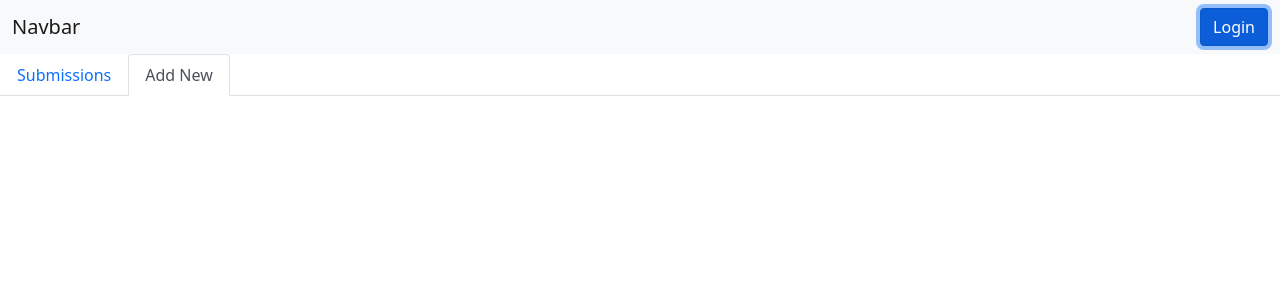
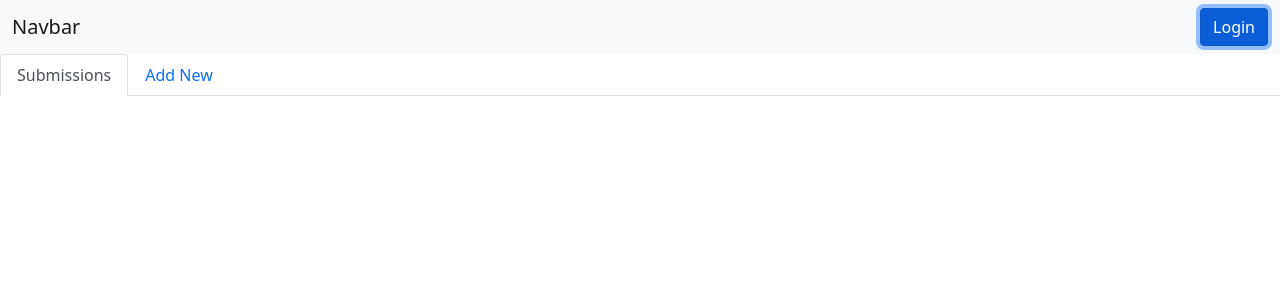
Before and after one commit to sh3ngsh3ng/Project-02-V2, a React (Create React App) app: page / in a window 1280 px wide. Both pictures are taken after a click on the button "Login". Shown: the top 300 px of the page. Built offline with nearby package versions, Linux system fonts and the light colour scheme.

Commit message:
added active class based on chosen tab

```diff
--- a/src/components/QuestionManagement.js
+++ b/src/components/QuestionManagement.js
@@ -2,9 +2,33 @@ import React from "react"
 
 
 export default class QuestionManagement extends React.Component {
+    state = {
+        'active': "submissions",
+
+    }
 
 
 
+
+
+    renderContent() {
+        if (this.state.active == "addnew") {
+            return("addnew")
+        } else if (this.state.active == "submissions") {
+            return ("submissions")
+        }
+    }
+
+
+    setActive = (page) => {
+        this.setState({
+            'active': page
+        })
+    }
+
+    setActiveTab = (evt) => {
+        evt.target.className = "nav-link active"
+    }
 
 
     render() {
@@ -12,12 +36,21 @@ export default class QuestionManagement extends React.Component {
             <React.Fragment>
                 <ul class="nav nav-tabs">
                     <li class="nav-item">
-                        <button class="nav-link">Submissions</button>
+                        <button className={`nav-link ${this.state.active === "submissions" ? "active" : null}`}
+                                onClick={(evt) => {
+                                    this.setActive('submissions')
+                                }}
+                        >Submissions</button>
                     </li>
                     <li class="nav-item">
-                        <button class="nav-link active" >Add New</button>
+                        <button className= {`nav-link ${this.state.active === "addnew" ? "active" : null}`}
+                                onClick ={(evt) => {
+                                    this.setActive('addnew')
+                                }}
+                        >Add New</button>
                     </li>
                 </ul>
+                {this.renderContent}
             </React.Fragment>
         )
     }
```
